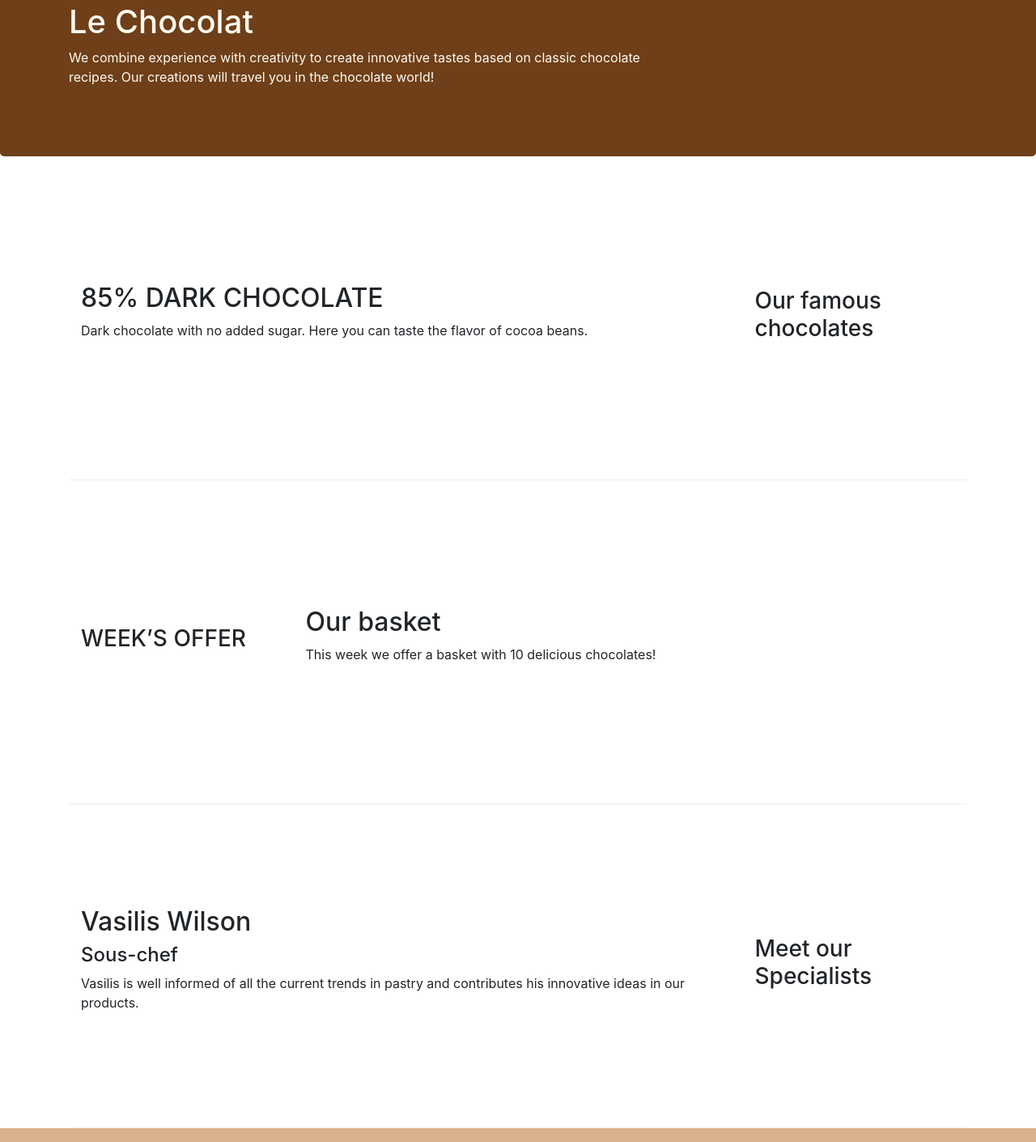
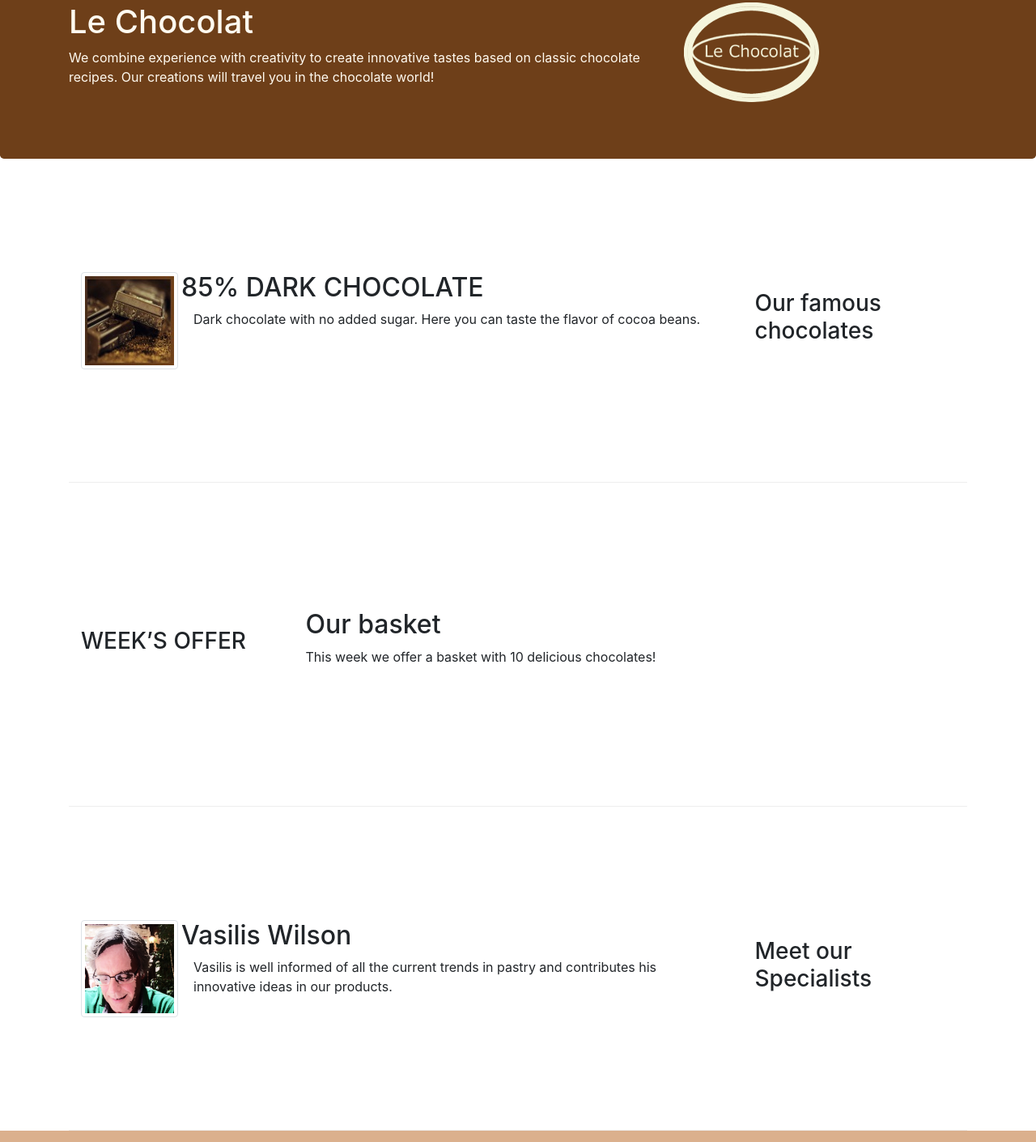
Before and after one commit to abainine/leChocolat, a website: page index.html in a window 1280 px wide. Shown: the part 117-1527 px from the top of the page at 81% size. Drawn offline with nearby package versions, Linux system fonts and the light colour scheme.

Commit message:
Images and Media

```diff
--- a/index.html
+++ b/index.html
@@ -18,7 +18,8 @@
 <body>
     <nav class="navbar navbar-expand-md navbar-light bg-light fixed-top">
         <div class="container">
-            <a class="navbar-brand" href="#">Le Chocolat</a>
+            <a class="navbar-brand" href="#"> <a class="navbar-brand" href="./index.html"><img src="images/logo.png"
+                        height="40" width="54"></a> </a>
 
             <button class="navbar-toggler" type="button" data-toggle="collapse" data-target="#Navbar">
                 <span class="navbar-toggler-icon"></span>
@@ -49,6 +50,7 @@
                         recipes. Our creations will travel you in the chocolate world!</p>
                 </div>
                 <div class="col col-sm">
+                    <img src="images/logo.png" class="img-fluid">
                 </div>
             </div>
         </div>
@@ -60,9 +62,15 @@
                 <h3>Our famous chocolates</h3>
             </div>
             <div class="col-sm col-md">
-                <h2>85% DARK CHOCOLATE</h2>
-                <p class="d-none d-sm-block">Dark chocolate with no added sugar. Here you can taste the flavor of cocoa
-                    beans.</p>
+                <div class="media">
+                    <img class="d-flex mr-1 img-thumbnail align-self-center" src="images/dark85.jpg"
+                        alt="85% DARK CHOCOLATE">
+                    <div class="media-body">
+                        <h2 class="mt-0">85% DARK CHOCOLATE</h2>
+                        <p class="col d-none d-md-block">Dark chocolate with no added sugar.
+                            Here you can taste the flavor of cocoa beans.</p>
+                    </div>
+                </div>
             </div>
         </div>
 
@@ -82,11 +90,15 @@
                 <h3>Meet our Specialists</h3>
             </div>
             <div class="col-sm col-md">
-                <h2>Vasilis Wilson </h2>
-                <h4>Sous-chef</h4>
-                <p class="d-none d-sm-block">Vasilis is well informed of all the current trends in pastry and
-                    contributes his innovative ideas in
-                    our products.</p>
+                <div class="media">
+                    <img class="d-flex mr-1 img-thumbnail align-self-center" src="images/cartoonVasilis.png"
+                        alt="Vasilis Wilson">
+                    <div class="media-body">
+                        <h2 class="mt-0">Vasilis Wilson</h2>
+                        <p class="col d-none d-md-block">Vasilis is well informed of all the current
+                            trends in pastry and contributes his innovative ideas in our products.</p>
+                    </div>
+                </div>
             </div>
         </div>
     </div>
```
Also changed, not shown: aboutus.html (+4 -1 lines), images/cartoonVasilis.png (added), images/dark85.jpg (added), images/logo.png (added), images/promotion.jpg (added).
